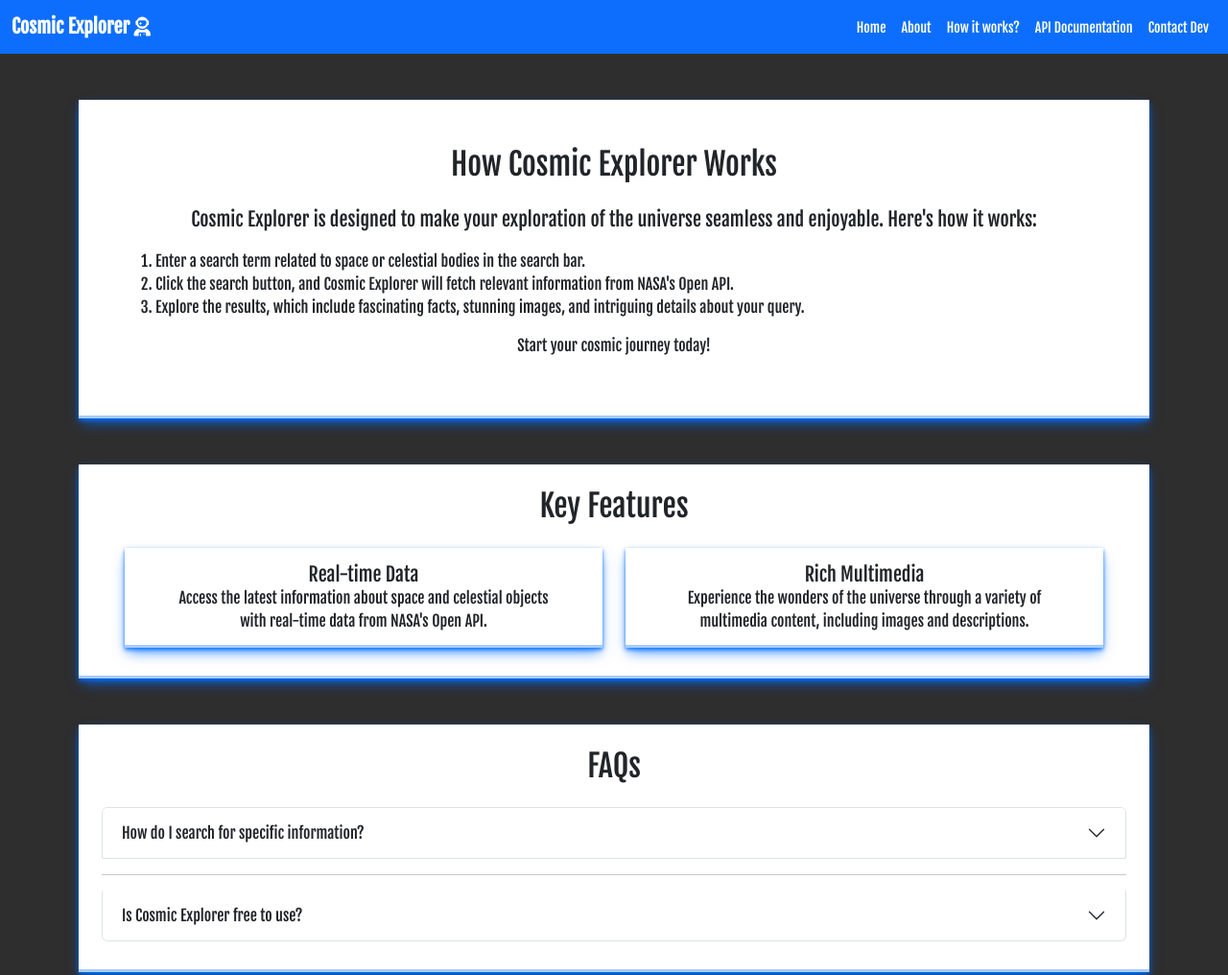
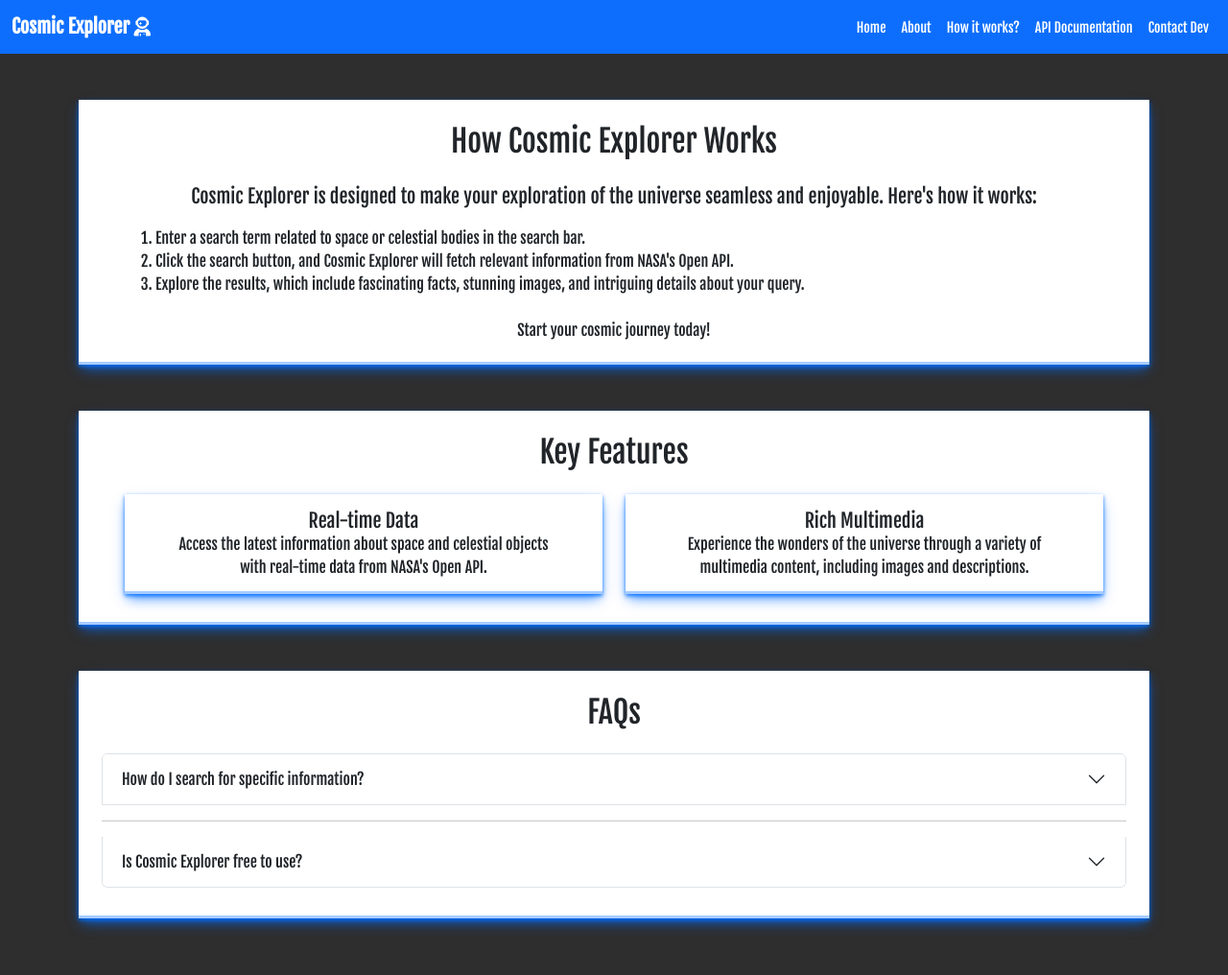
Before and after one commit to eligiorbautista/cosmic-explorer, a plain HTML site: page src/assets/pages/service.html in a window 1280 px wide. Shown: the top 1016 px of the page at 96% size. Drawn offline with nearby package versions, Linux system fonts and the light colour scheme.

Commit message:
initial commit

```diff
--- a/src/assets/pages/service.html
+++ b/src/assets/pages/service.html
@@ -66,7 +66,7 @@
         <div class="container">
             <section class="my-5">
 
-                <div class="custom-card mb-3 bg-white p-5"
+                <div class="custom-card mb-3 bg-white pt-4 px-5"
                     style="box-shadow: rgba(0, 110, 255, 0.863) 0px 2px 4px, rgba(0, 110, 255, 0.767) 0px 7px 13px -3px, rgba(0, 110, 255, 0.349) 0px -3px 0px inset !important;">
                     <h2 class="text-center  pb-3">How Cosmic Explorer Works</h2>
                     <div class="custom-card-body">
@@ -79,7 +79,7 @@
                             <li>Explore the results, which include fascinating facts, stunning images, and intriguing
                                 details about your query.</li>
                         </ol>
-                        <p class="text-center">Start your cosmic journey today!</p>
+                        <p class="text-center pb-4 pt-2">Start your cosmic journey today!</p>
                     </div>
                 </div>
             </section>
```
